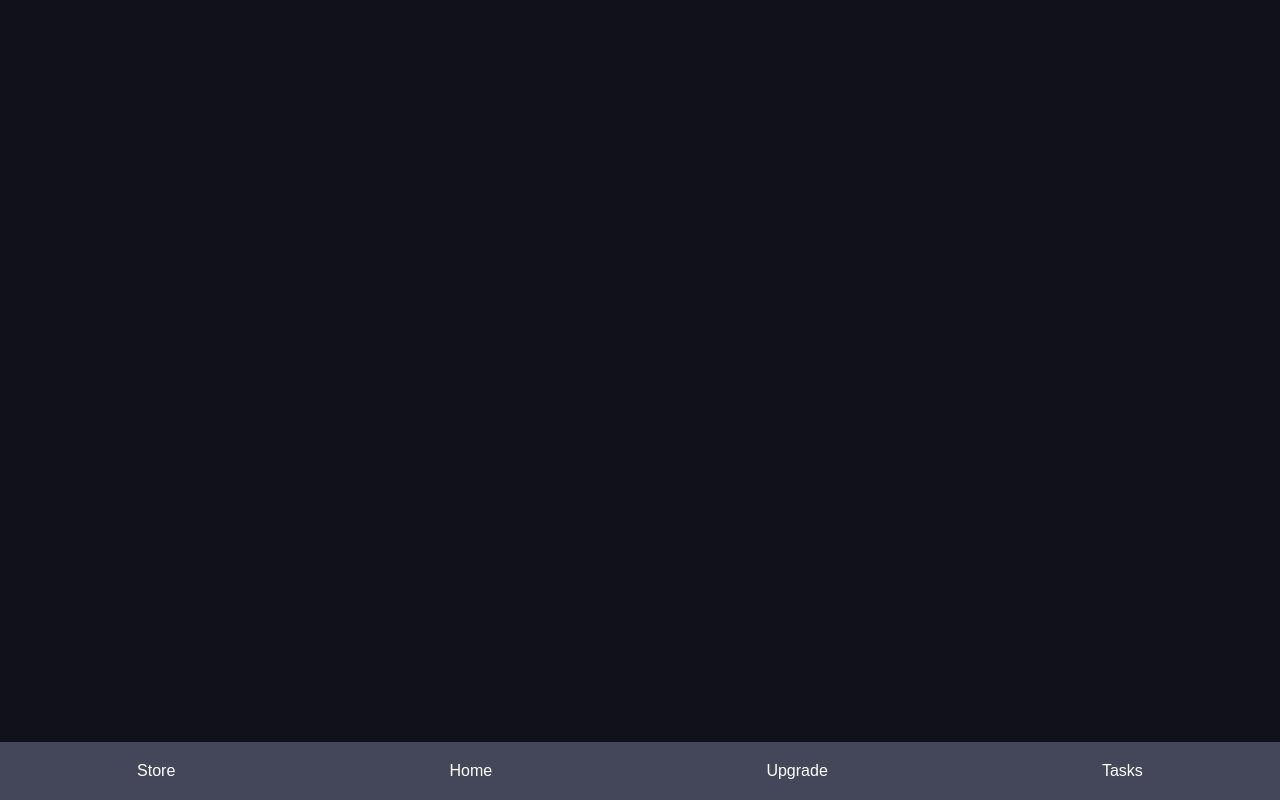
After one commit to Smido1/Lammy, a Flask app: page /store in a window 1280 px wide. The commit adds this page. Run offline with Flask 3, Linux system fonts and the light colour scheme.

Commit message:
Add tabs
- Tamplate html system

```diff
--- a/www/main.py
+++ b/www/main.py
@@ -46,7 +46,20 @@ def index():
     #     except:
     #         db.session.rollback()
 
-    return render_template("index.html")
+    return render_template("game.html")
+
+@app.route("/store")
+def store():
+    return render_template("base.html")
+
+@app.route("/upgrade")
+def upgrade():
+    return render_template("base.html")
+
+@app.route("/tasks")
+def tasks():
+    return render_template("base.html")
+
 
 @app.route("/logging", methods=["POST"])
 def logging():
--- /dev/null
+++ b/www/static/base.css
@@ -0,0 +1,46 @@
+body {
+    font-family: Arial, sans-serif;
+    margin: 0;
+    padding: 0;
+    display: flex;
+    flex-direction: column;
+    align-items: center;
+    justify-content: space-between;
+    height: 100vh;
+    background-color: #11111b;
+}
+
+footer {
+    width: 100%;
+    background-color: #44475A;
+    color: white;
+    text-align: center;
+    padding: 10px 0;
+}
+
+.menu {
+    display: flex;
+    justify-content: space-around;
+}
+
+.menu button {
+    background: none;
+    border: none;
+    color: white;
+    font-size: 16px;
+    padding: 10px;
+    cursor: pointer;
+    transition: color 0.3s;
+}
+
+.menu button:hover {
+    color: #ffeb3b;
+}
+
+.content {
+    display: flex;
+    flex-direction: column;
+    align-items: center;
+    justify-content: center;
+    flex-grow: 1;
+}
--- /dev/null
+++ b/www/templates/base.html
@@ -0,0 +1,37 @@
+<!DOCTYPE html>
+<head>
+    <meta charset="UTF-8">
+    <meta name="viewport" content="width=device-width, initial-scale=1.0">
+    <title>Clicker Game</title>
+    <link rel="stylesheet" href="{{ url_for('static', filename='base.css') }}">
+
+    {% block head %}{% endblock %}
+
+</head>
+<body>
+    <div class="content">
+    {% block content %}{% endblock %}
+    </div>
+
+    <footer>
+        <div class="menu">
+            <button onclick="menuClick('store')">Store</button>
+            <button onclick="menuClick('')">Home</button>
+            <button onclick="menuClick('upgrade')">Upgrade</button>
+            <button onclick="menuClick('tasks')">Tasks</button>
+        </div>
+    </footer>
+
+    <script>
+        const params = new URLSearchParams(window.location.search);
+        user_id = params.get("user_id");
+
+        function menuClick(tabUrl) {
+            window.location.href = "/" + tabUrl + "?user_id=" + user_id;
+        }
+    </script>
+
+    {% block scripts %}{% endblock %}
+
+</body>
+</html>
```
Also changed, not shown: www/static/game.css (renamed from www/static/style.css, +0 -39 lines), www/templates/game.html (added, +110 -0 lines), www/templates/index.html (deleted, +0 -112 lines).
